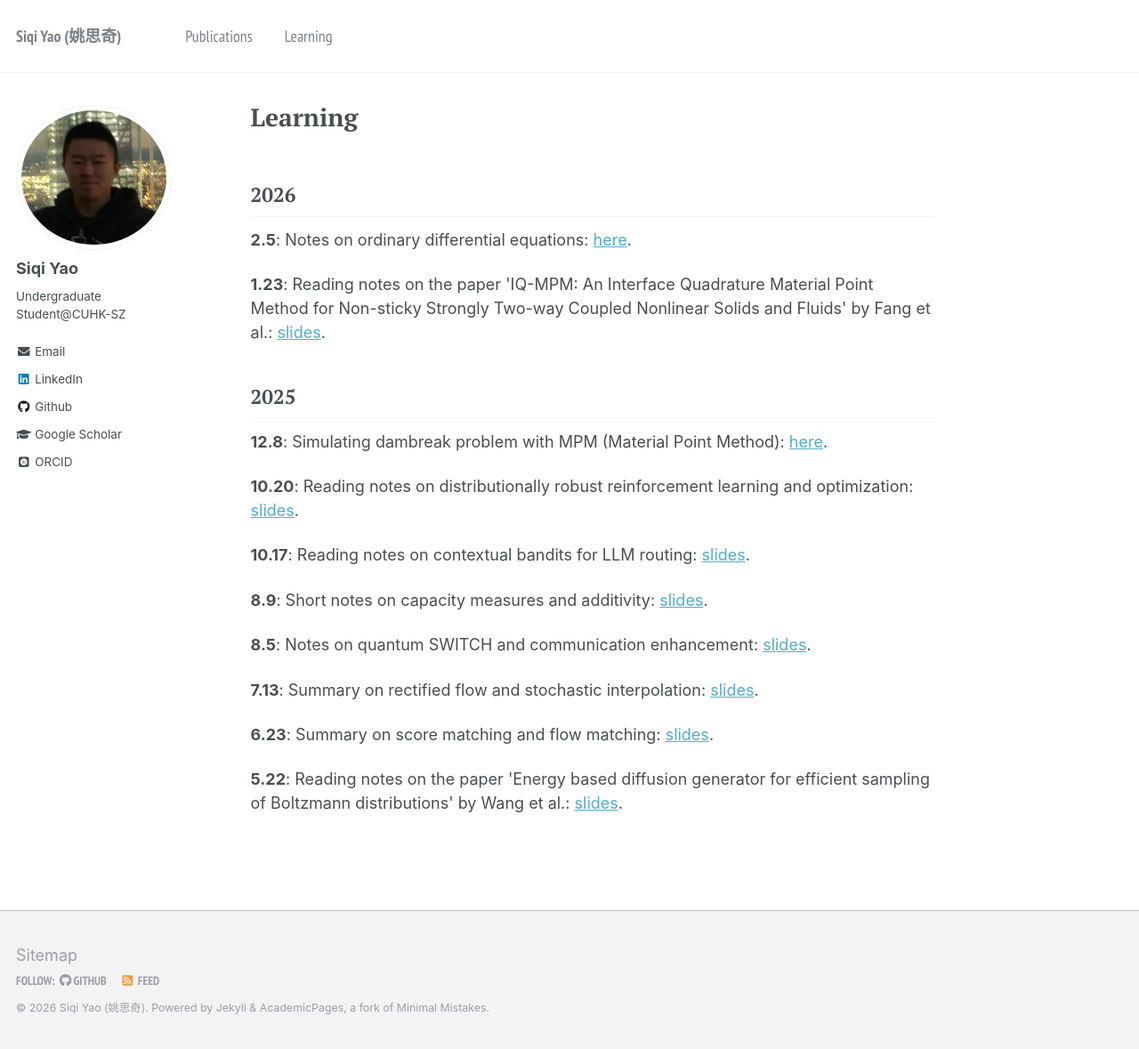
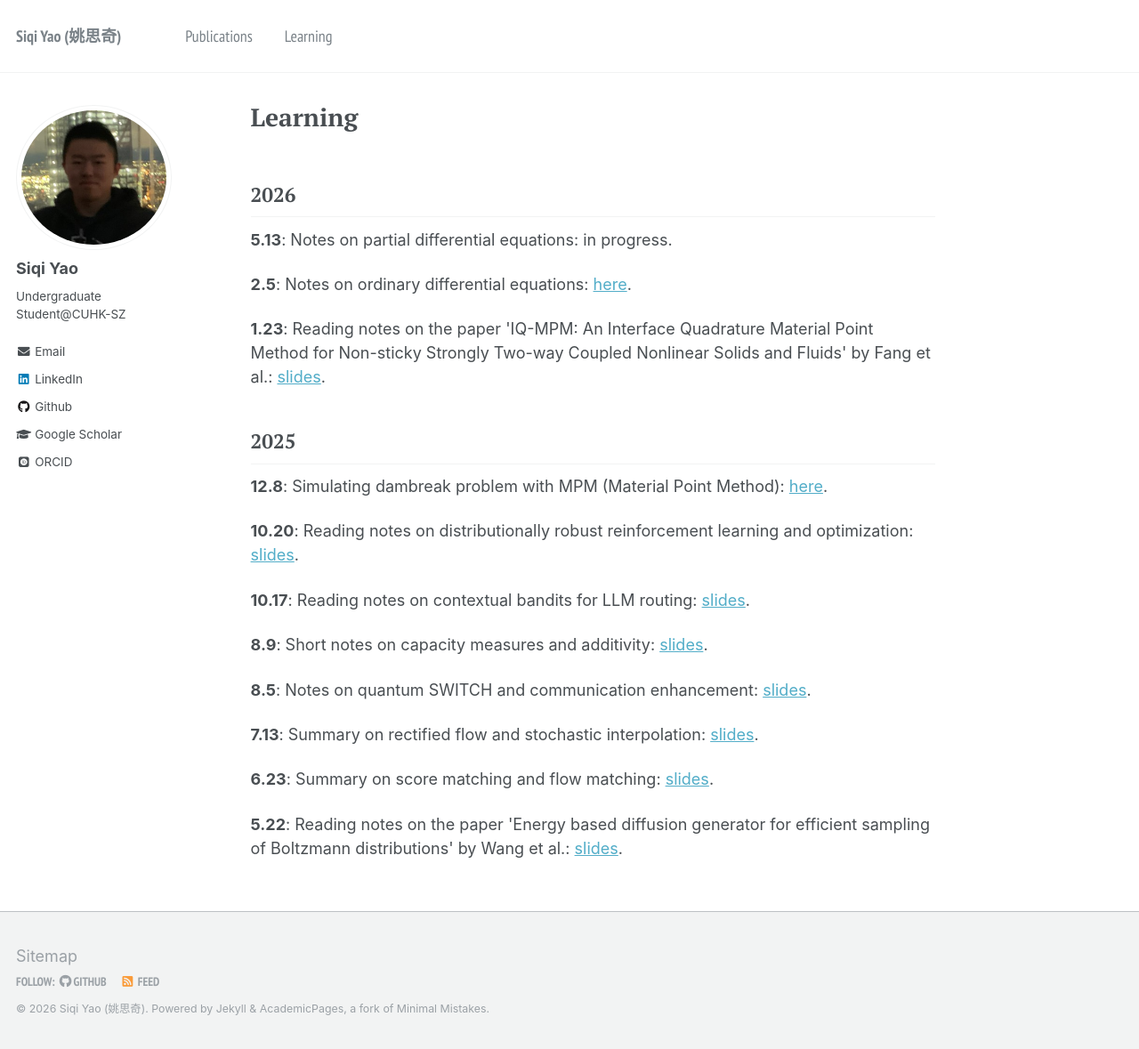
Before and after one commit to YaoSiqi2003/YaoSiqi2003.github.io, a Jekyll site: the page built from _pages/learning.md, in a window 1280 px wide and 1179 px high. Shown: the whole window at 89% size. Built offline with Jekyll 4.4.1, drawn with Linux system fonts in a browser that asks for light colours; some web fonts are replaced.

Commit message:
Modify page

```diff
--- a/_pages/learning.md
+++ b/_pages/learning.md
@@ -13,6 +13,9 @@ author_profile: true
 
 
 ##  2026
+
+<p><strong>5.13</strong>: Notes on partial differential equations: in progress.</p>
+
 
 
 <p><strong>2.5</strong>: Notes on ordinary differential equations: <a href="/notes/ODE_Notes.pdf">here</a>.</p>
```
